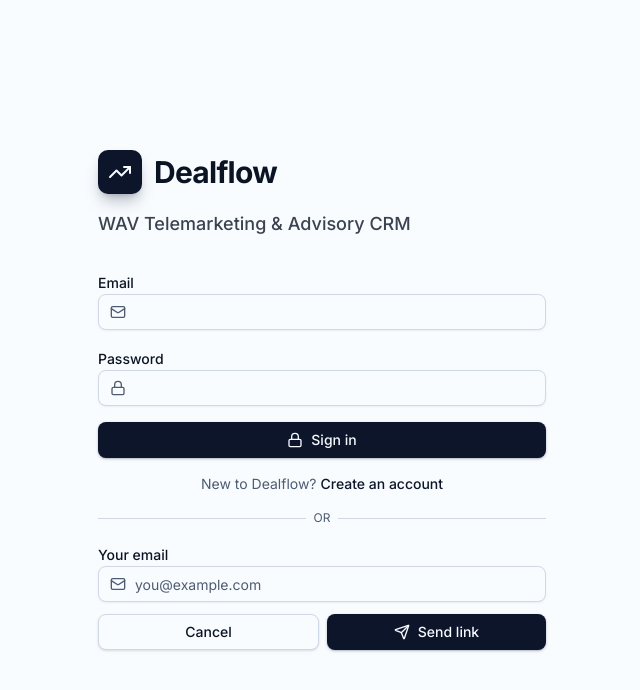
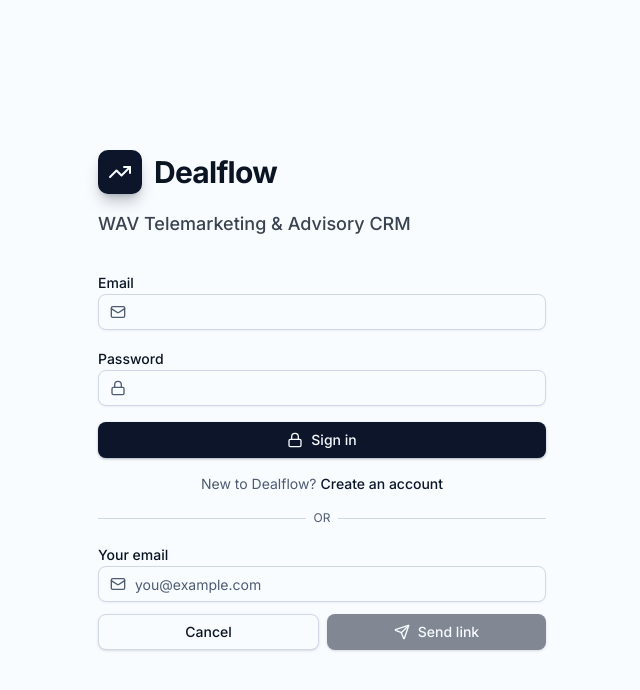
Before and after one commit to rayhanyovi/wav-crm, a React (Vite) app: page /login in a window 1280 px wide. Both pictures are taken after a click on the button "Sign in with a magic link". Shown: the top 690 px of the page, without its empty margins (318-958 px from the left). Built offline with nearby package versions, Linux system fonts and the light colour scheme; no server answers.

Commit message:
fix: fix login with magic link

```diff
--- a/src/pages/LoginPage.tsx
+++ b/src/pages/LoginPage.tsx
@@ -172,7 +172,7 @@
               Check your inbox — a sign-in link is on its way.
             </div>
           ) : (
-            <form onSubmit={sendMagicLink} className="space-y-3">
+            <div className="space-y-3">
               <div className="space-y-2">
                 <Label htmlFor="link-email">Your email</Label>
                 <div className="relative">
@@ -185,7 +185,7 @@
                     className="pl-9"
                     autoComplete="email"
                     placeholder="you@example.com"
-                    required
+                    onKeyDown={(e) => { if (e.key === "Enter" && linkEmail.trim()) void sendMagicLink(); }}
                   />
                 </div>
               </div>
@@ -203,12 +203,17 @@
                 >
                   Cancel
                 </Button>
-                <Button type="submit" className="flex-1 gap-2" disabled={linkSubmitting}>
+                <Button
+                  type="button"
+                  className="flex-1 gap-2"
+                  disabled={linkSubmitting || !linkEmail.trim()}
+                  onClick={() => void sendMagicLink()}
+                >
                   <Send className="h-4 w-4" />
                   {linkSubmitting ? "Sending…" : "Send link"}
                 </Button>
               </div>
-            </form>
+            </div>
           )}
         </form>
       </div>
```
